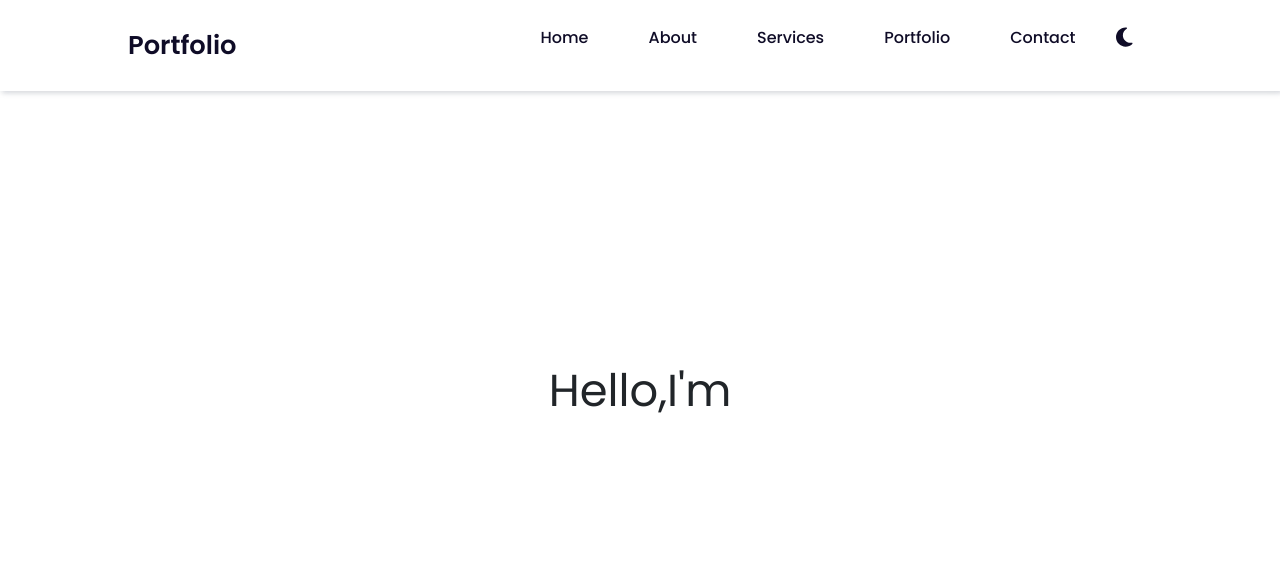
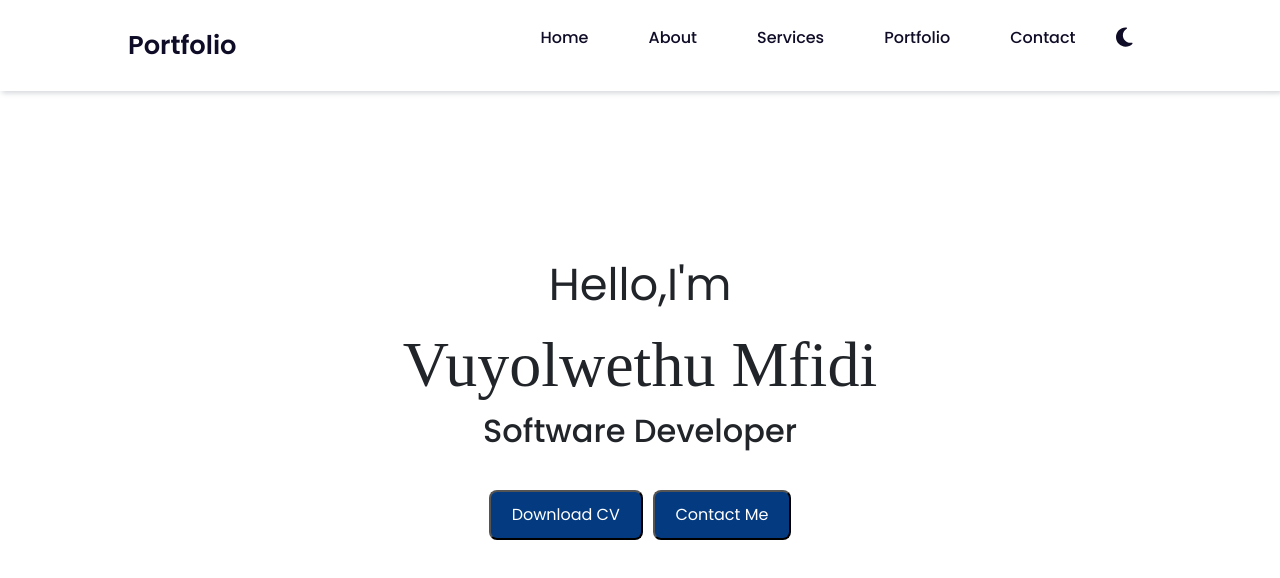
Before and after one commit to MfidiV/mfidiv_react_portfolio, a React (Create React App) app: page / in a window 1280 px wide. Shown: the top 578 px of the page. Built offline with nearby package versions, Linux system fonts and the light colour scheme.

Commit message:
Included buttons for downloading CV and navigating to the Contact section on Home Component

```diff
--- a/src/Sections/Home/Home.js
+++ b/src/Sections/Home/Home.js
@@ -20,18 +20,18 @@ const Home = () => {
           <span> </span>
           <span>I'm</span>
         </span>
-        {/* <h1>Vuyolwethu Mfidi</h1>
-        <h2>Software Developer</h2> */}
+        <h1>Vuyolwethu Mfidi</h1>
+        <h2>Software Developer</h2>
       </div>
 
-      {/* <div className="homeButtons">
+      <div className="homeButtons">
         <button className="btn1" onClick={openPDF}>
           Download CV
         </button>
         <button className="btn1" onClick={() => window.location.href = "#contact"}>
           Contact Me
         </button>
-      </div> */}
+      </div>
     </section>
   );
 };
```
